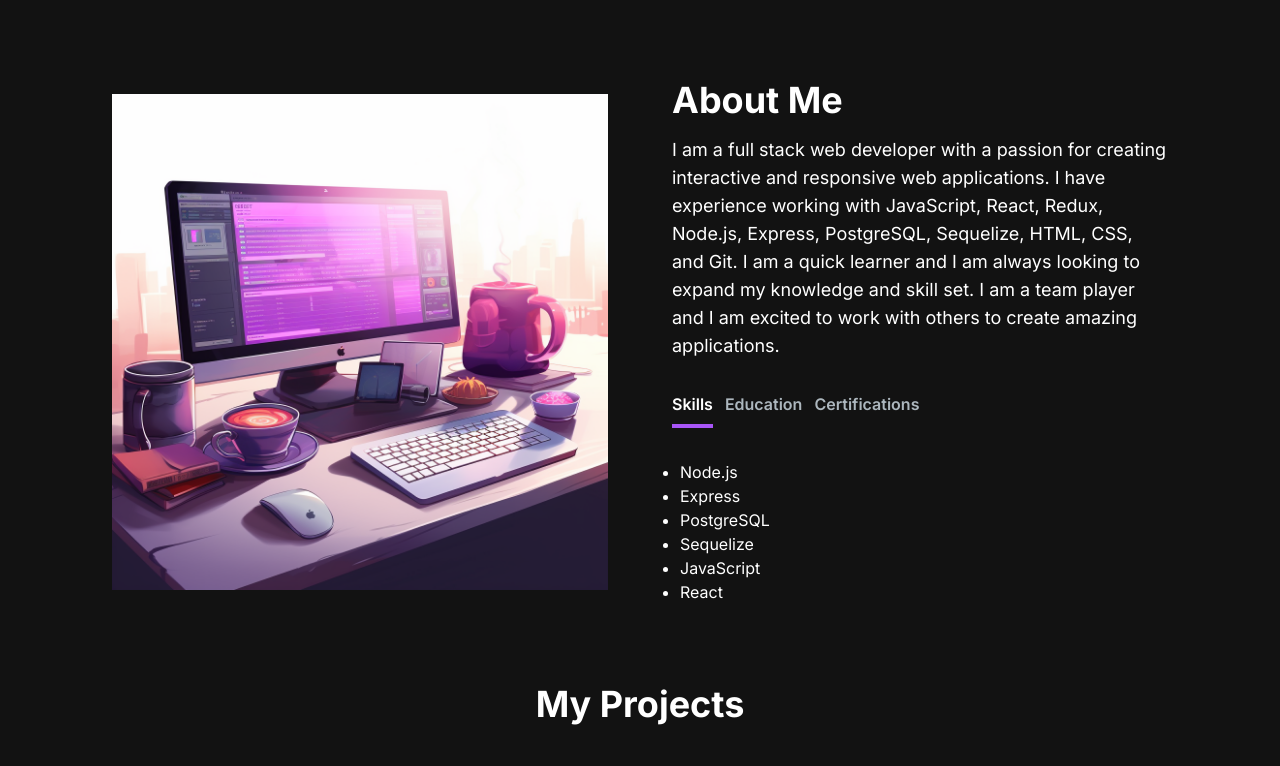
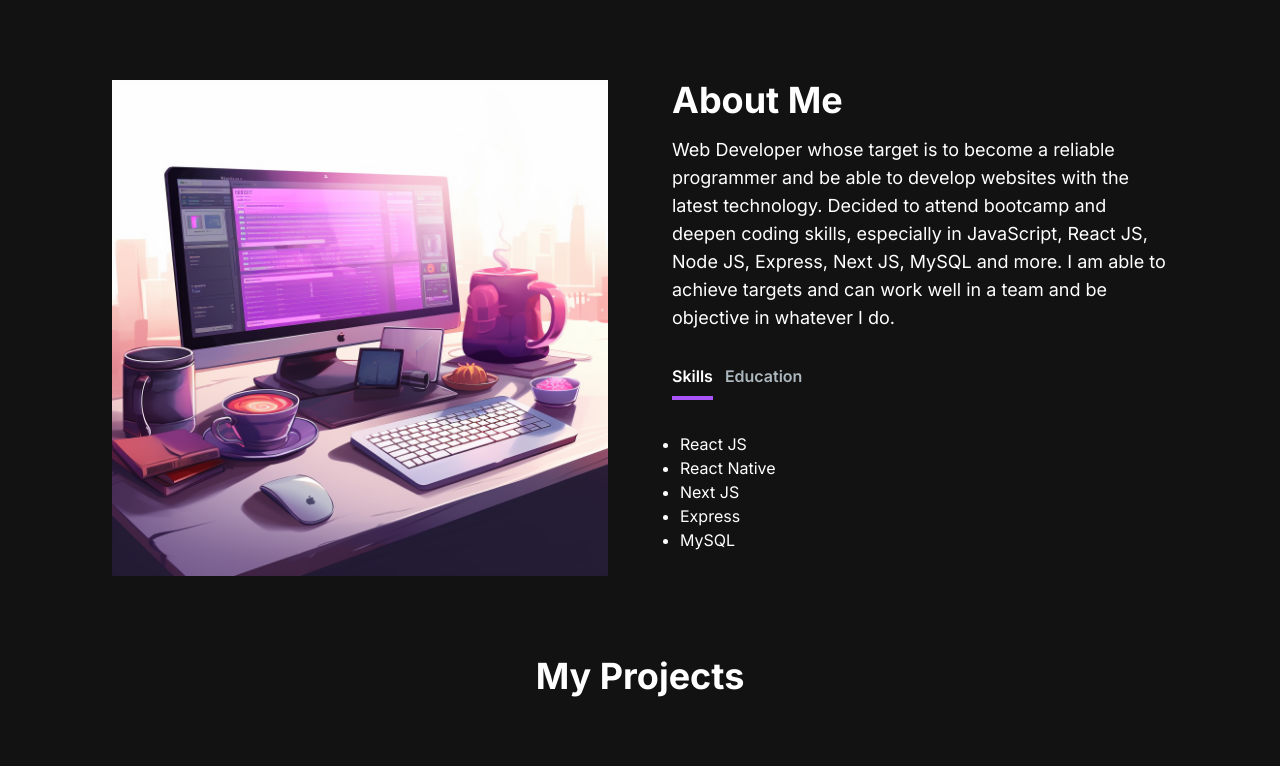
Before and after one commit to AzizImastara/imastara.com, a Next.js app: page / in a window 1280 px wide. Shown: the part 640-1406 px from the top of the page. Built offline with nearby package versions, Linux system fonts and the light colour scheme.

Commit message:
editing about section

```diff
--- a/src/app/components/AboutSection.jsx
+++ b/src/app/components/AboutSection.jsx
@@ -9,12 +9,11 @@ const TAB_DATA = [
     id: "skills",
     content: (
       <ul className="list-disc pl-2">
-        <li>Node.js</li>
+        <li>React JS</li>
+        <li>React Native</li>
+        <li>Next JS</li>
         <li>Express</li>
-        <li>PostgreSQL</li>
-        <li>Sequelize</li>
-        <li>JavaScript</li>
-        <li>React</li>
+        <li>MySQL</li>
       </ul>
     ),
   },
@@ -23,18 +22,9 @@ const TAB_DATA = [
     id: "education",
     content: (
       <ul className="list-disc pl-2">
-        <li>Fullstack Academy of Code</li>
-        <li>University of California, Santa Cruz</li>
-      </ul>
-    ),
-  },
-  {
-    title: "Certifications",
-    id: "certifications",
-    content: (
-      <ul className="list-disc pl-2">
-        <li>AWS Cloud Practitioner</li>
-        <li>Google Professional Cloud Developer</li>
+        <li>Telkom University Surabaya</li>
+        <li>Arcademy Tech Academy</li>
+        <li>SMA Negeri Jatirogo</li>
       </ul>
     ),
   },
@@ -57,12 +47,7 @@ const AboutSection = () => {
         <div className="mt-4 md:mt-0 text-left flex flex-col h-full">
           <h2 className="text-4xl font-bold text-white mb-4">About Me</h2>
           <p className="text-base lg:text-lg">
-            I am a full stack web developer with a passion for creating
-            interactive and responsive web applications. I have experience
-            working with JavaScript, React, Redux, Node.js, Express, PostgreSQL,
-            Sequelize, HTML, CSS, and Git. I am a quick learner and I am always
-            looking to expand my knowledge and skill set. I am a team player and
-            I am excited to work with others to create amazing applications.
+          Web Developer whose target is to become a reliable programmer and be able to develop websites with the latest technology. Decided to attend bootcamp and deepen coding skills, especially in JavaScript, React JS, Node JS, Express, Next JS, MySQL and more. I am able to achieve targets and can work well in a team and be objective in whatever I do.
           </p>
           <div className="flex flex-row justify-start mt-8">
             <TabButton
@@ -79,13 +64,6 @@ const AboutSection = () => {
               {" "}
               Education{" "}
             </TabButton>
-            <TabButton
-              selectTab={() => handleTabChange("certifications")}
-              active={tab === "certifications"}
-            >
-              {" "}
-              Certifications{" "}
-            </TabButton>
           </div>
           <div className="mt-8">
             {TAB_DATA.find((t) => t.id === tab).content}
--- a/src/app/components/EmailSection.jsx
+++ b/src/app/components/EmailSection.jsx
@@ -56,10 +56,10 @@ const EmailSection = () => {
           try my best to get back to you!
         </p>
         <div className="socials flex flex-row gap-2">
-          <Link href="github.com">
+          <Link href="https://github.com/AzizImastara">
             <Image src={GithubIcon} alt="Github Icon" />
           </Link>
-          <Link href="linkedin.com">
+          <Link href="https://www.linkedin.com/in/azizimastara/">
             <Image src={LinkedinIcon} alt="Linkedin Icon" />
           </Link>
         </div>
```
